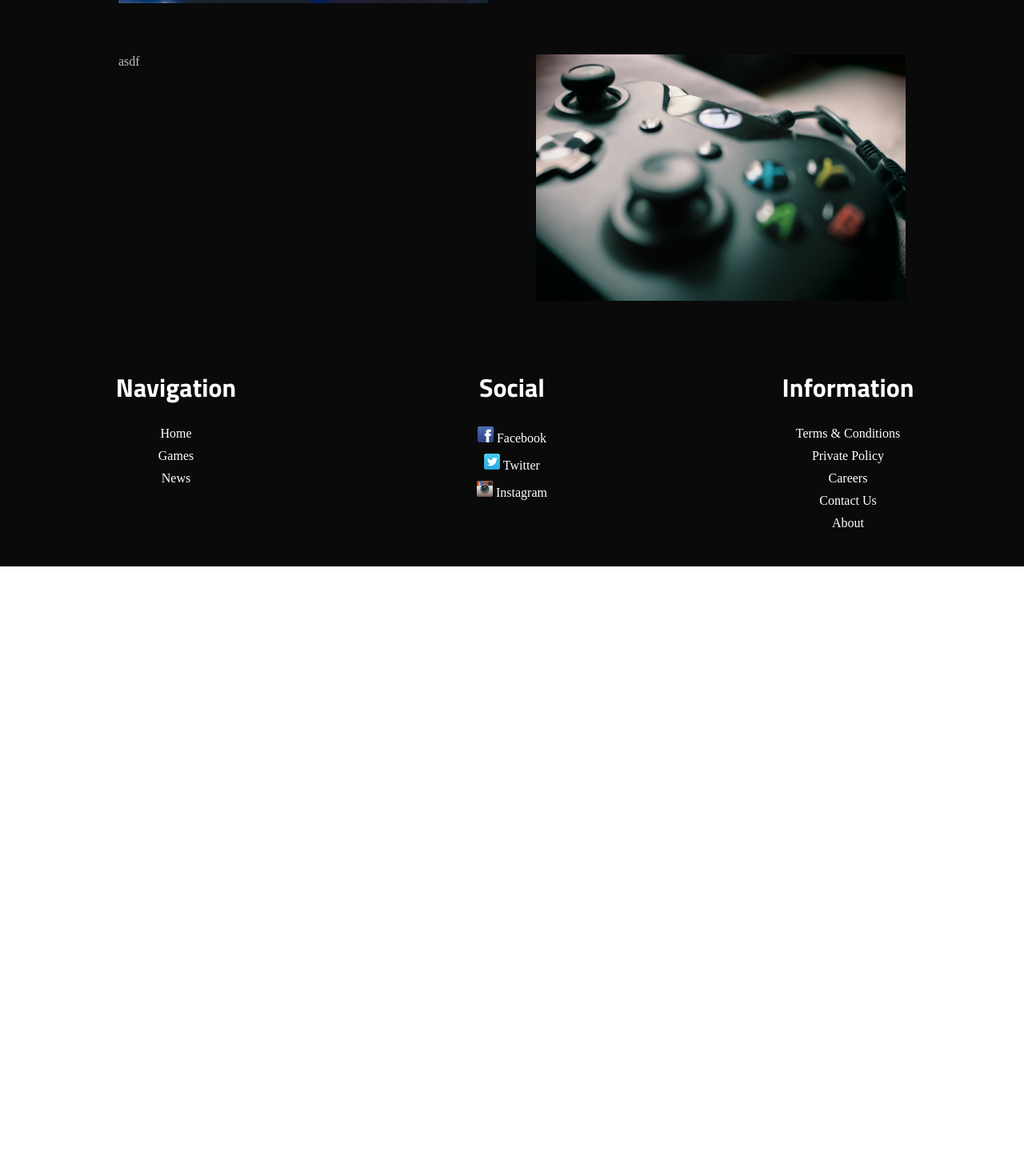
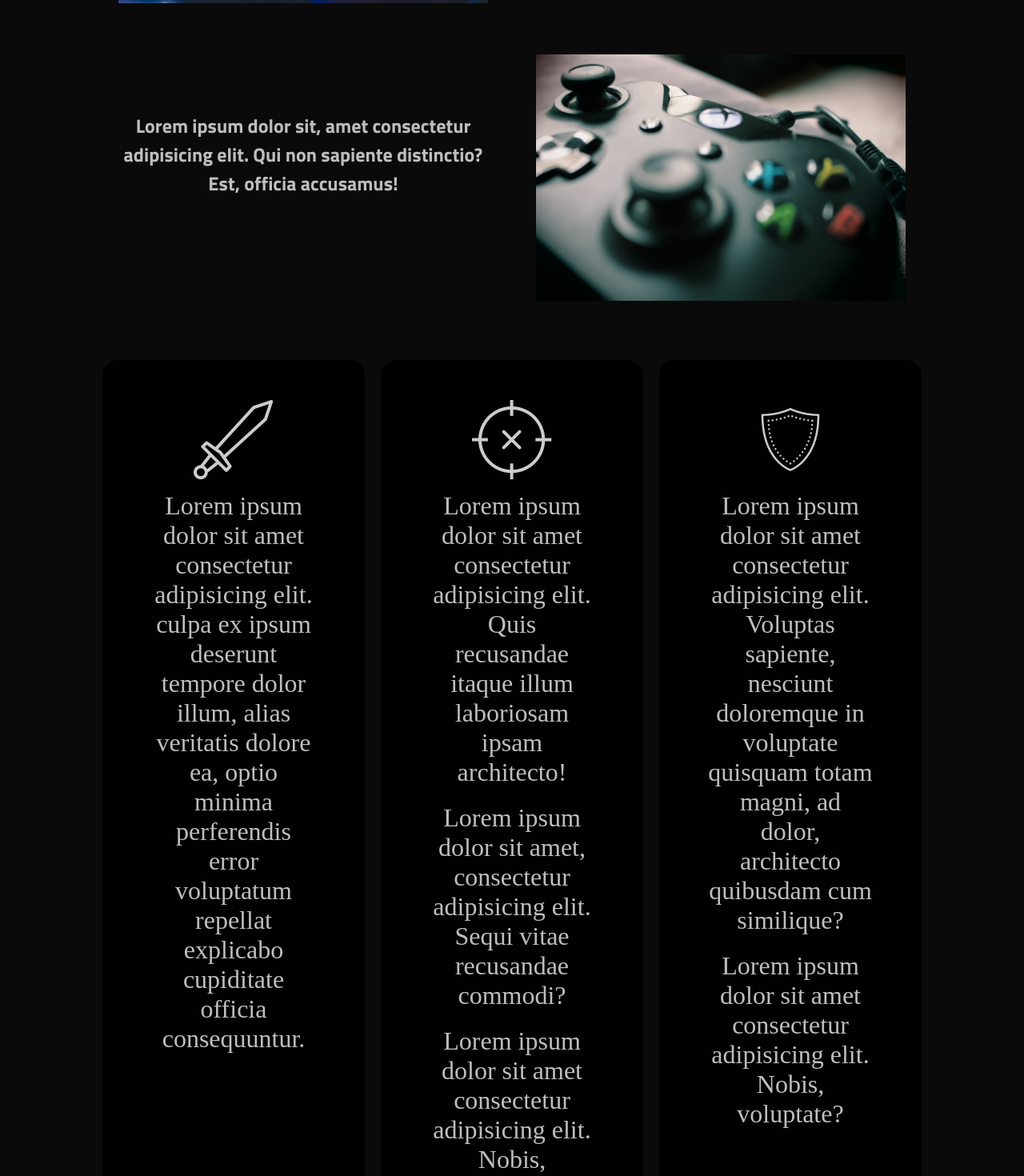
Before and after one commit to leafarz/react-grid-test, a React (Create React App) app: page / in a window 1280 px wide. Shown: the part 918-2388 px from the top of the page at 80% size. Before the commit the page ends 1626 px from the top, so only its background shows below. Built offline with nearby package versions, Linux system fonts and the light colour scheme; a web font is replaced by a local one.

Commit message:
updated Home body element

```diff
--- a/src/components/Home.jsx
+++ b/src/components/Home.jsx
@@ -10,6 +10,9 @@ import g from './../js/global';
 import img_headline from './../assets/textures/games01.jpg';
 import img_pic1 from './../assets/textures/games02.jpg';
 import img_pic2 from './../assets/textures/games03.jpg';
+import icn_sword from './../assets/textures/sword.png';
+import icn_target from './../assets/textures/target.png';
+import icn_shield from './../assets/textures/shield.png';
 
 const Home = () => {
   const ImageContainer = styled.div`
@@ -35,15 +38,39 @@ const Home = () => {
   const GridContainerContainer = styled.div`
     background-color: ${g.BGColor2};
   `;
+
   const GridContainer = styled(Grid.Container)`
     width: 80%;
-    margin: 0 auto;
+    margin: auto;
   `;
-  const GridImg = styled.img`
-    width: 100%;
+
+  const GridItem1 = styled(Grid.Item)`
+    color: ${g.BodyFColor};
+    h2 {
+      position: relative;
+      top: 40%;
+      transform: translateY(-50%);
+      text-align: center;
+    }
+    img {
+      width: 100%;
+    }
   `;
-  const GridItem = styled(Grid.Item)`
+
+  const GridItem2 = styled(Grid.Item)`
     color: ${g.BodyFColor};
+    padding: 50px;
+    background-color: rgba(0, 0, 0, 0.9);
+    border-radius: 20px;
+    text-align: center;
+
+    img {
+      width: 100px;
+    }
+    h1 {
+      padding: 10px;
+      font-weight: 400;
+    }
   `;
   return (
     <body>
@@ -52,20 +79,59 @@ const Home = () => {
           <HeadlineImage src={img_headline} alt="" />
         </ImageContainer>
         <HeadlineText>
-          <h1>Lorem ipsum dolor sit, amet consectetur adipisicing elit. Dolor ullam corporis fugiat.</h1>
+          <h1>
+            Lorem ipsum dolor sit, amet consectetur adipisicing elit. Dolor ullam corporis fugiat.
+          </h1>
         </HeadlineText>
       </div>
 
+      {/* ======================================== */}
+
       <GridContainerContainer>
         <GridContainer columns={2} gap={20}>
-          <GridItem>
-            <GridImg src={img_pic1} alt="" />
-          </GridItem>
-          <GridItem>asdf</GridItem>
-          <GridItem>asdf</GridItem>
-          <GridItem>
-            <GridImg src={img_pic2} alt="" />
-          </GridItem>
+          <GridItem1>
+            <img src={img_pic1} alt="" />
+          </GridItem1>
+          <GridItem1>
+            <h2>
+              Lorem ipsum dolor, sit amet consectetur adipisicing elit.
+            </h2>
+          </GridItem1>
+          <GridItem1>
+            <h2>
+              Lorem ipsum dolor sit, amet consectetur adipisicing elit. Qui non sapiente distinctio? Est, officia accusamus!
+            </h2>
+          </GridItem1>
+          <GridItem1>
+            <img src={img_pic2} alt="" />
+          </GridItem1>
+        </GridContainer>
+      </GridContainerContainer>
+
+      {/* ======================================== */}
+
+      <GridContainerContainer>
+        <GridContainer columns={3} gap={20} padding={50}>
+          <GridItem2>
+            <img src={icn_sword} alt="" />
+            <h1>Lorem ipsum dolor sit amet consectetur adipisicing elit. culpa ex ipsum deserunt tempore dolor illum, alias
+          veritatis dolore ea, optio minima perferendis error voluptatum repellat explicabo cupiditate officia
+        consequuntur.</h1>
+          </GridItem2>
+          <GridItem2>
+            <img src={icn_target} alt="" />
+            <h1>Lorem ipsum dolor sit amet consectetur adipisicing elit. Quis recusandae itaque illum laboriosam ipsam
+        architecto!</h1>
+            <h1>Lorem ipsum dolor sit amet, consectetur adipisicing elit. Sequi vitae recusandae commodi?</h1>
+            <h1>Lorem ipsum dolor sit amet consectetur adipisicing elit. Nobis, veritatis?</h1>
+          </GridItem2>
+
+          <GridItem2>
+            <img src={icn_shield} alt="" />
+            <h1>Lorem ipsum dolor sit amet consectetur adipisicing elit. Voluptas sapiente, nesciunt doloremque in
+        voluptate quisquam totam magni, ad dolor, architecto quibusdam cum similique?</h1>
+            <h1>Lorem ipsum dolor sit amet consectetur adipisicing elit. Nobis, voluptate?</h1>
+          </GridItem2>
         </GridContainer>
       </GridContainerContainer>
     </body>
```
